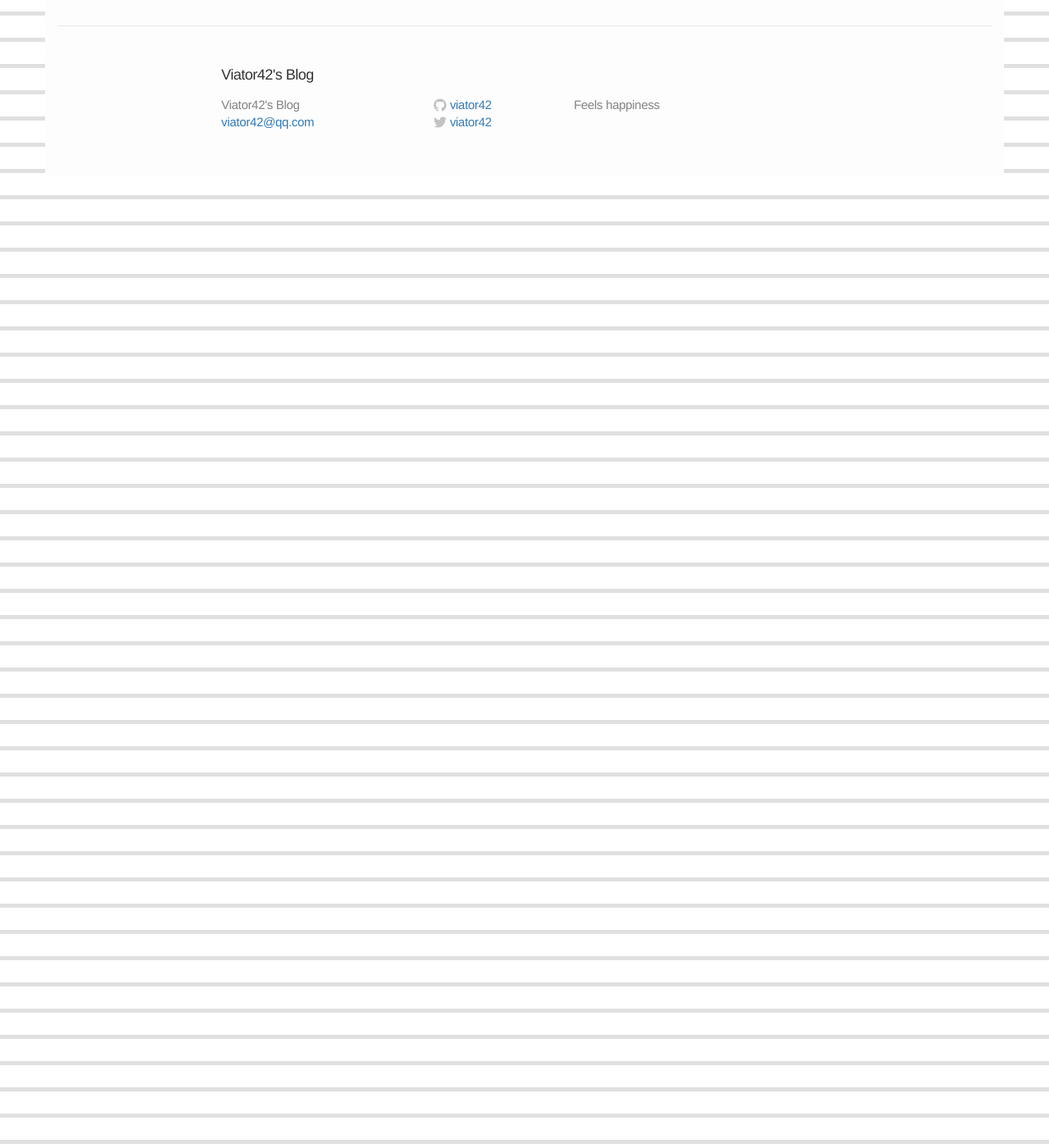
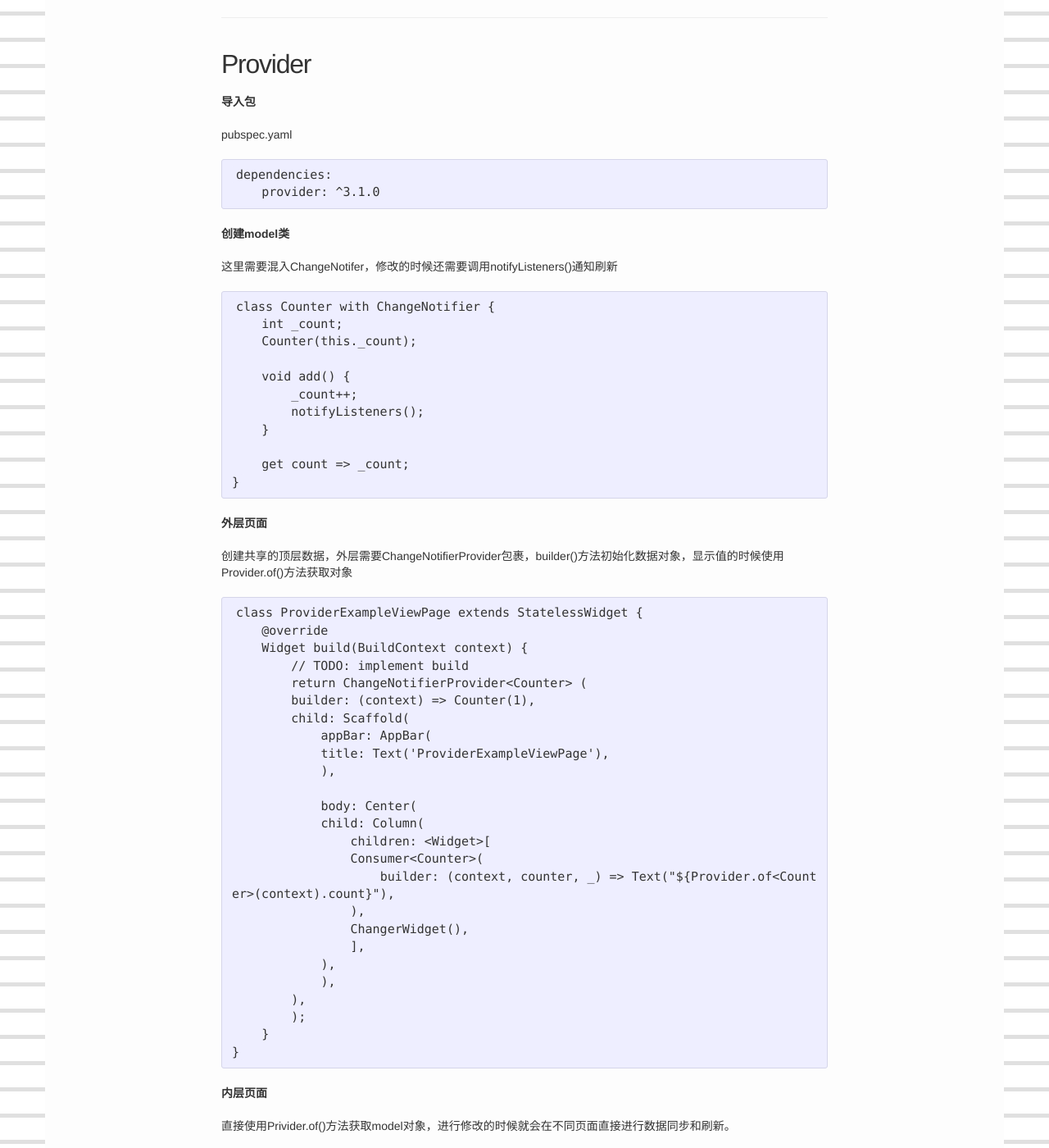
Before and after one commit to viator42/viator42.github.io, a Jekyll site: the page built from _posts/2019-6-11-flutter-dart-note.markdown, in a window 1280 px wide and 1400 px high, scrolled down 3033 px. Shown: the whole window at 82% size. Built offline with Jekyll 4.4.1, drawn with Linux system fonts in a browser that asks for light colours; some of the changed text lies outside the part shown.

Commit message:
update post

```diff
--- a/_posts/2019-6-11-flutter-dart-note.markdown
+++ b/_posts/2019-6-11-flutter-dart-note.markdown
@@ -120,3 +120,91 @@ GET访问
     }
 
 POST访问
+
+--------
+
+## Provider
+
+__导入包__
+
+pubspec.yaml
+
+    dependencies:
+        provider: ^3.1.0
+
+__创建model类__
+
+这里需要混入ChangeNotifer，修改的时候还需要调用notifyListeners()通知刷新
+
+    class Counter with ChangeNotifier {
+        int _count;
+        Counter(this._count);
+
+        void add() {
+            _count++;
+            notifyListeners();
+        }
+
+        get count => _count;
+    }
+
+__外层页面__
+
+创建共享的顶层数据，外层需要ChangeNotifierProvider包裹，builder()方法初始化数据对象，显示值的时候使用Provider.of()方法获取对象
+
+    class ProviderExampleViewPage extends StatelessWidget {
+        @override
+        Widget build(BuildContext context) {
+            // TODO: implement build
+            return ChangeNotifierProvider<Counter> (
+            builder: (context) => Counter(1),
+            child: Scaffold(
+                appBar: AppBar(
+                title: Text('ProviderExampleViewPage'),
+                ),
+
+                body: Center(
+                child: Column(
+                    children: <Widget>[
+                    Consumer<Counter>(
+                        builder: (context, counter, _) => Text("${Provider.of<Counter>(context).count}"),
+                    ),
+                    ChangerWidget(),
+                    ],
+                ),
+                ),
+            ),
+            );
+        }
+    }
+
+__内层页面__
+
+直接使用Privider.of()方法获取model对象，进行修改的时候就会在不同页面直接进行数据同步和刷新。
+
+    class ChangerWidget extends StatelessWidget {
+        @override
+        Widget build(BuildContext context) {
+            // TODO: implement build
+            return RaisedButton(
+            child: Text('Plus one'),
+                onPressed: () {
+                    var counter = Provider.of<Counter>(context);
+                    counter.add();
+                },
+            );
+        }
+    }
+
+Provider适用于在不同的Widget之间进行数据同步，同一个Widget中不起作用，widget内部的状态改变还是Stateful widget。
+
+当有多个Provider的时候使用MultiPrivoder
+
+    MultiProvider(
+        providers: [
+            Provider<Foo>.value(value: foo),
+            Provider<Bar>.value(value: bar),
+            Provider<Baz>.value(value: baz),
+        ],
+        child: someWidget,
+    )
```
